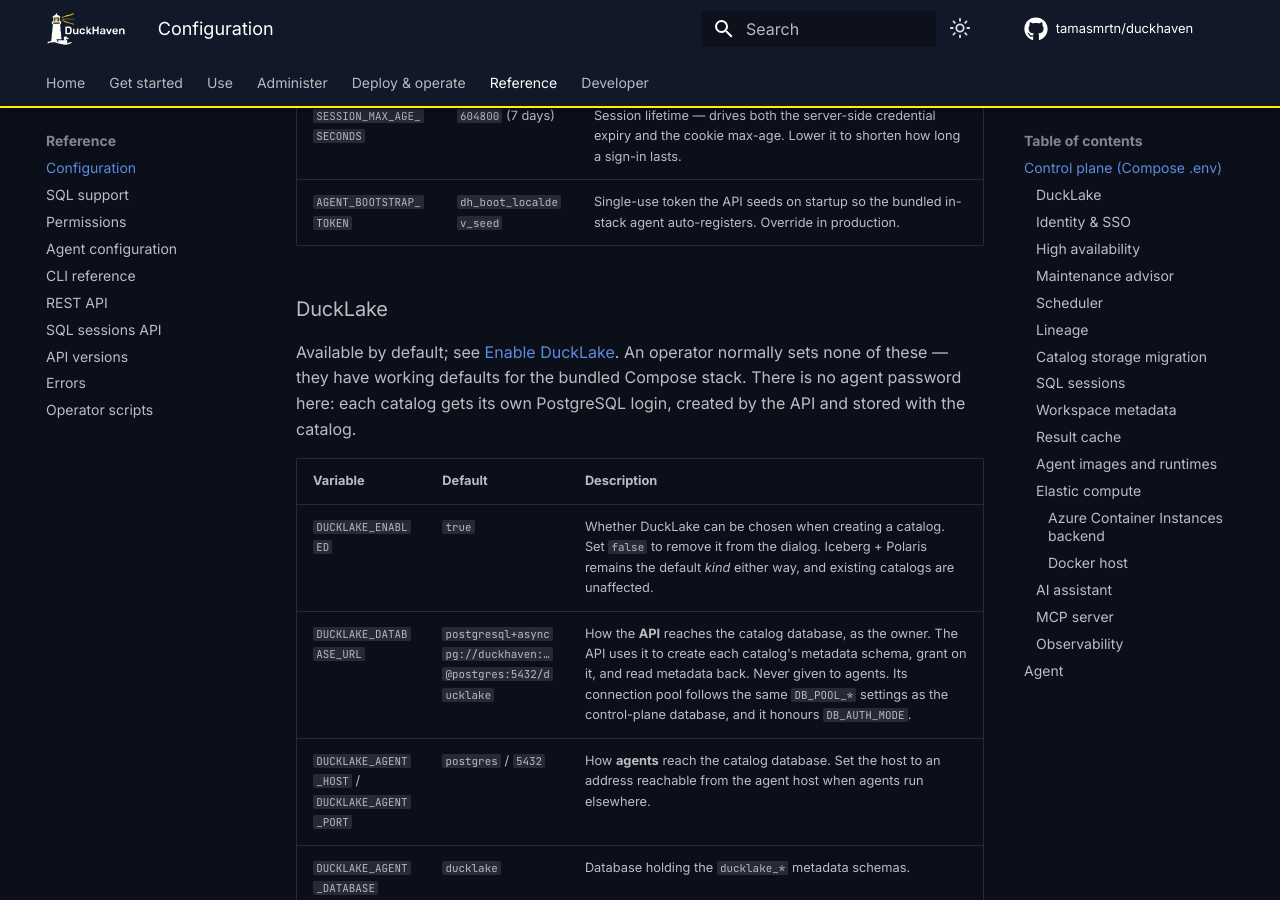
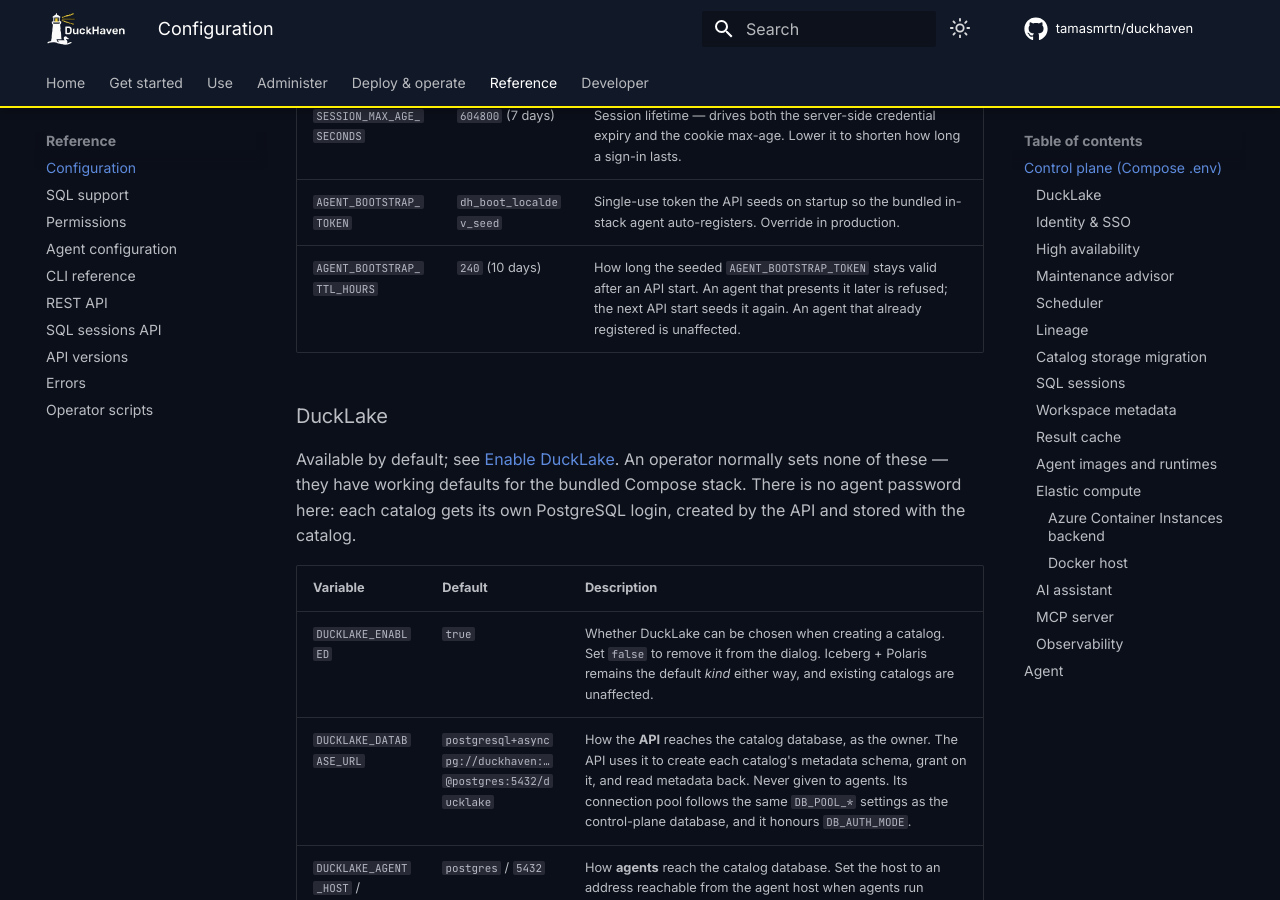
Before and after one commit to tamasmrtn/duckhaven, an MkDocs documentation site: the page built from docs/reference/configuration.md, in a window 1280 px wide and 900 px high, scrolled down 3098 px. Built offline with MkDocs 1.6.1 and Material for MkDocs 9.7.7, drawn with Linux system fonts in a browser that asks for light colours; comment, search, counter and statistics services are not loaded.

Commit message:
docs(reference): document the seeded bootstrap token lifetime
Signed-off-by: tmrtn <martontam@gmail.com>

```diff
--- a/docs/reference/configuration.md
+++ b/docs/reference/configuration.md
@@ -51,6 +51,7 @@
 | `CORS_ORIGINS` | `["http://localhost:5173"]` | JSON list of browser origins allowed to call the API from another origin. The web app is served by the API itself and needs no entry; a separately hosted front end (such as `make dev-web`) does. The [MCP server](../ai/mcp-server.md) also refuses a request whose `Origin` is not on this list. |
 | `SESSION_MAX_AGE_SECONDS` | `604800` (7 days) | Session lifetime — drives both the server-side credential expiry and the cookie max-age. Lower it to shorten how long a sign-in lasts. |
 | `AGENT_BOOTSTRAP_TOKEN` | `dh_boot_localdev_seed` | Single-use token the API seeds on startup so the bundled in-stack agent auto-registers. Override in production. |
+| `AGENT_BOOTSTRAP_TTL_HOURS` | `240` (10 days) | How long the seeded `AGENT_BOOTSTRAP_TOKEN` stays valid after an API start. An agent that presents it later is refused; the next API start seeds it again. An agent that already registered is unaffected. |
 
 ### DuckLake
 
```
